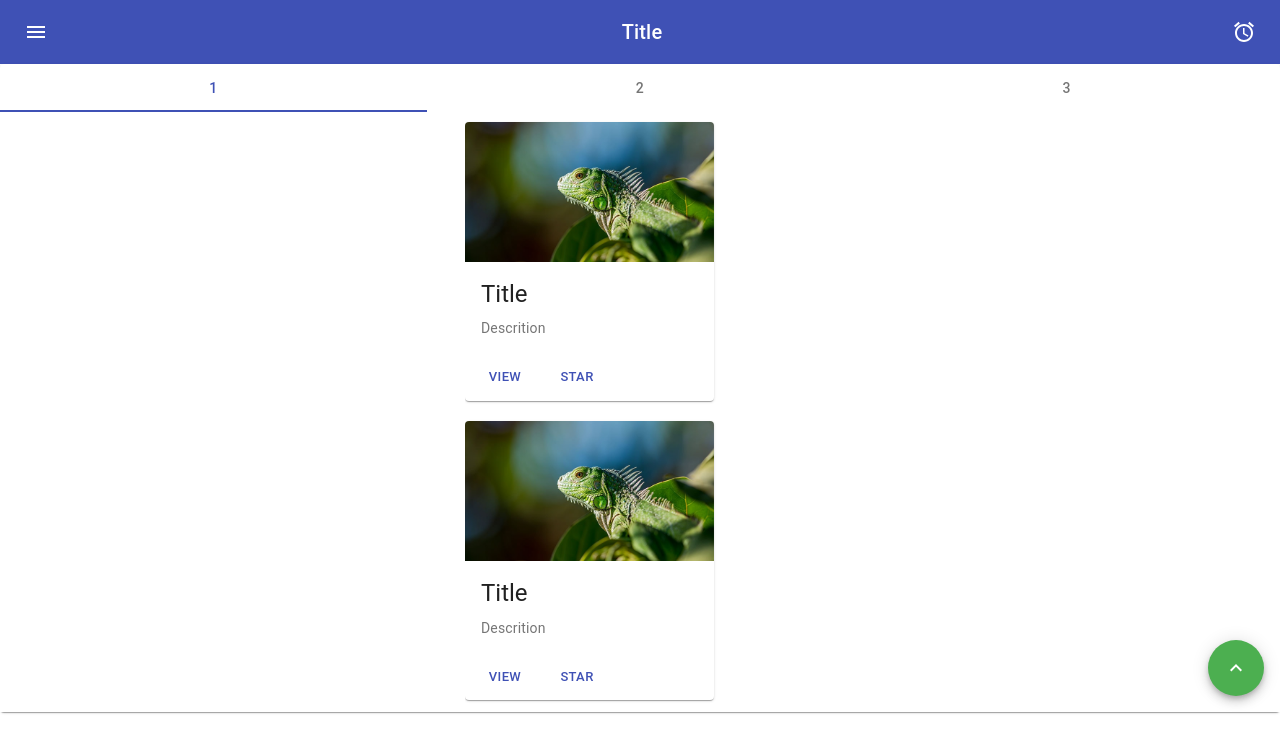
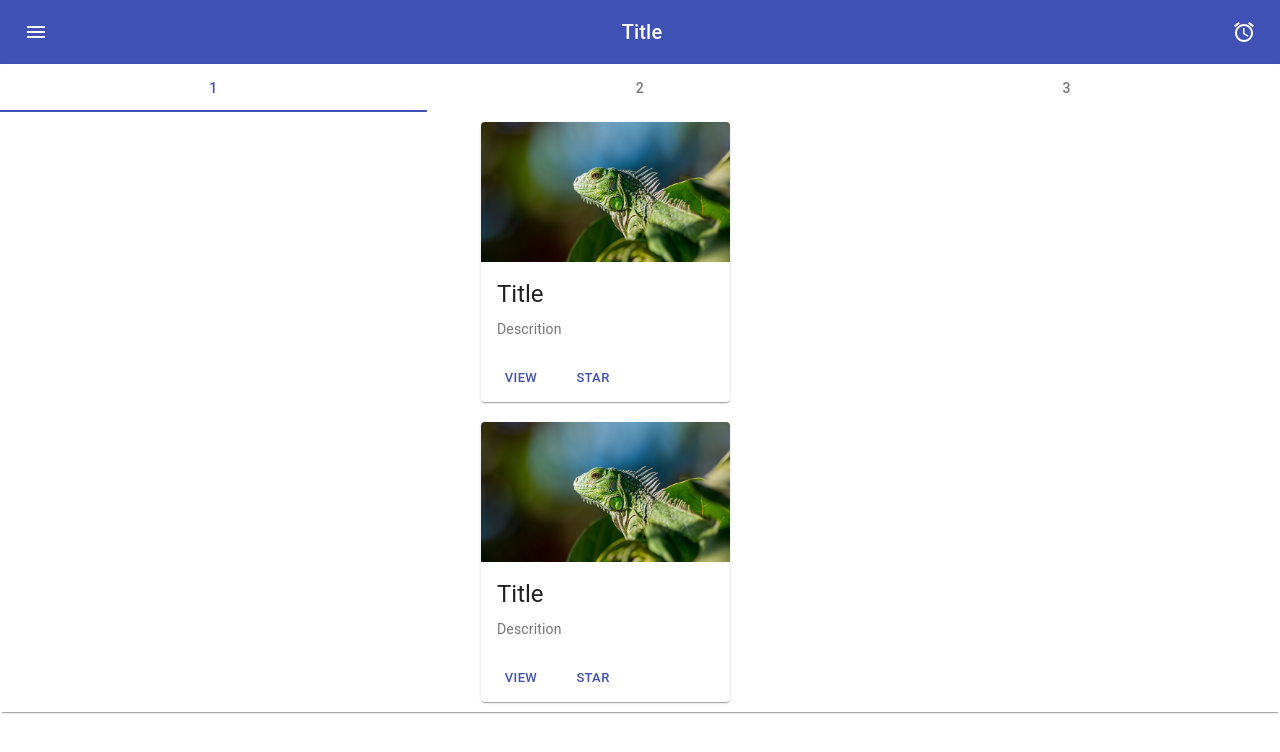
Before and after one commit to hozongsien/Imposter, a React (Create React App) app: page / in a window 1280 px wide. Shown: the top 752 px of the page. Built offline with nearby package versions, Linux system fonts and the light colour scheme.

Commit message:
removed fab for list view and refactored tab panel

```diff
--- a/src/components/Header.js
+++ b/src/components/Header.js
@@ -3,7 +3,6 @@ import { makeStyles } from '@material-ui/core/styles';
 import AppBar from '@material-ui/core/AppBar';
 import Toolbar from '@material-ui/core/Toolbar';
 import Typography from '@material-ui/core/Typography';
-import Button from '@material-ui/core/Button';
 import IconButton from '@material-ui/core/IconButton';
 import AccessAlarmIcon from '@material-ui/icons/AccessAlarm';
 
--- a/src/components/ListView.js
+++ b/src/components/ListView.js
@@ -3,7 +3,6 @@ import PropTypes from 'prop-types';
 import { makeStyles } from '@material-ui/core/styles';
 import ListItem from '@material-ui/core/ListItem';
 import { FixedSizeList } from 'react-window';
-import AutoSizer from 'react-virtualized-auto-sizer';
 import ImgCard from './ImgCard';
 
 const useStyles = makeStyles((theme) => ({
@@ -27,7 +26,7 @@ function renderRow(props) {
   const { index, style } = props;
 
   return (
-    <ListItem style={{ padding: '10px 0' }} key={index}>
+    <ListItem style={style} key={index}>
       <ImgCard title="Title" image="/pics/reptile.jpg" description="Descrition" alt="alt" />
     </ListItem>
   );
@@ -40,9 +39,6 @@ renderRow.propTypes = {
 
 const ListView = () => {
   const classes = useStyles();
-  const listButtonStyle = {
-    padding: '0',
-  };
 
   return (
     <div className={classes.root}>
--- a/src/components/SimpleTabs.js
+++ b/src/components/SimpleTabs.js
@@ -2,7 +2,6 @@
 /* eslint-disable react/jsx-props-no-spreading */
 import React from 'react';
 import PropTypes from 'prop-types';
-import clsx from 'clsx';
 import { makeStyles, useTheme } from '@material-ui/core/styles';
 import Paper from '@material-ui/core/Paper';
 import Tabs from '@material-ui/core/Tabs';
@@ -13,7 +12,6 @@ import Fab from '@material-ui/core/Fab';
 import PauseIcon from '@material-ui/icons/Pause';
 import PlayArrowIcon from '@material-ui/icons/PlayArrow';
 import CloudUploadIcon from '@material-ui/icons/CloudUpload';
-import UpIcon from '@material-ui/icons/KeyboardArrowUp';
 import { green } from '@material-ui/core/colors';
 import Box from '@material-ui/core/Box';
 
@@ -81,9 +79,13 @@ const SimpleTabs = (props) => {
     setValue(newValue);
   };
 
-  const handleToggleDetection = () => {
+  const handleClickToUpload = () => {
+    // console.log('Upload file');
+  };
+
+  const handleClickToToggleDetection = () => {
+    // console.log(`Prediction: ${!shouldDetect}`);
     setShouldDetect(!shouldDetect);
-    // console.log(shouldDetect);
   };
 
   const transitionDuration = {
@@ -93,34 +95,31 @@ const SimpleTabs = (props) => {
 
   const fabs = [
     {
-      color: 'inherit',
-      className: clsx(classes.fab, classes.fabGreen),
-      icon: <UpIcon />,
-      label: 'Up',
-    },
-    {
       color: 'secondary',
       className: classes.fab,
       icon: <CloudUploadIcon />,
       label: 'Upload',
+      onClickHandler: handleClickToUpload,
     },
     {
       color: 'primary',
       className: classes.fab,
       icon: shouldDetect ? <PauseIcon /> : <PlayArrowIcon />,
       label: 'Pause/Play',
+      onClickHandler: handleClickToToggleDetection,
     },
   ];
 
-  const toTabLabel = (i, child) => {
+  const toTabLabel = (c, i) => {
     const label = `${i + 1}`;
     return <Tab key={i} label={label} {...a11yProps(i)} />;
   };
 
-  const toTabPanel = (val, i, child) => {
+  const toTabPanel = (c, i, v, a) => {
+    // Last item to be cloned to handle stopping of predictions
     return (
-      <TabPanel key={i} value={val} index={i} dir={theme.direction}>
-        {child}
+      <TabPanel key={i} index={i} value={v} dir={theme.direction}>
+        {i === a.length - 1 ? React.cloneElement(c, { shouldDetect }) : c}
       </TabPanel>
     );
   };
@@ -129,6 +128,7 @@ const SimpleTabs = (props) => {
     <div className={classes.root}>
       <Paper>
         <Tabs
+          id="back-to-top-anchor"
           value={value}
           onChange={handleChange}
           aria-label="simple tabs example"
@@ -136,25 +136,17 @@ const SimpleTabs = (props) => {
           textColor="primary"
           variant="fullWidth"
         >
-          {props.children.map((c, i) => toTabLabel(i, c))}
+          {props.children.map((child, index) => toTabLabel(child, index))}
         </Tabs>
-        <TabPanel value={value} index={0} dir={theme.direction}>
-          {props.children[0]}
-        </TabPanel>
-        <TabPanel value={value} index={1} dir={theme.direction}>
-          {props.children[1]}
-        </TabPanel>
-        <TabPanel value={value} index={2} dir={theme.direction}>
-          {React.cloneElement(props.children[2], { shouldDetect })}
-        </TabPanel>
+        {props.children.map((child, index, arr) => toTabPanel(child, index, value, arr))}
       </Paper>
       {fabs.map((fab, index) => (
         <Zoom
           key={fab.color}
-          in={value === index}
+          in={value === index + 1}
           timeout={transitionDuration}
           style={{
-            transitionDelay: `${value === index ? transitionDuration.exit : 0}ms`,
+            transitionDelay: `${value === index + 1 ? transitionDuration.exit : 0}ms`,
           }}
           unmountOnExit
         >
@@ -162,7 +154,7 @@ const SimpleTabs = (props) => {
             aria-label={fab.label}
             className={fab.className}
             color={fab.color}
-            onClick={handleToggleDetection}
+            onClick={fab.onClickHandler}
           >
             {fab.icon}
           </Fab>
--- a/src/components/detectPose.js
+++ b/src/components/detectPose.js
@@ -2,6 +2,7 @@
 import renderPredictions from './renderPredictions';
 
 const detectPose = (net, video, canvas, drawPrediction) => {
+  console.log('Predicting...');
   const poseDetectionFrame = async () => {
     let poses = [];
     const pose = await net.estimatePoses(video, {
```
